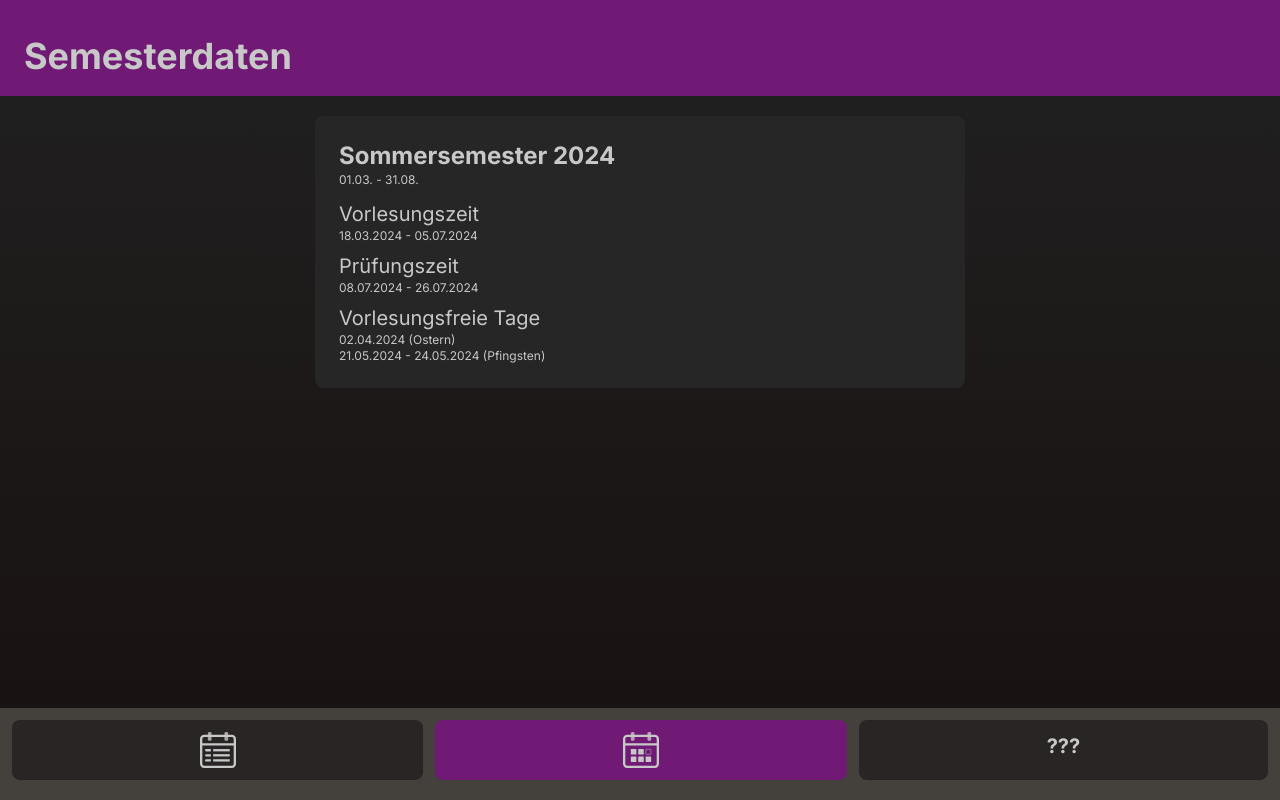
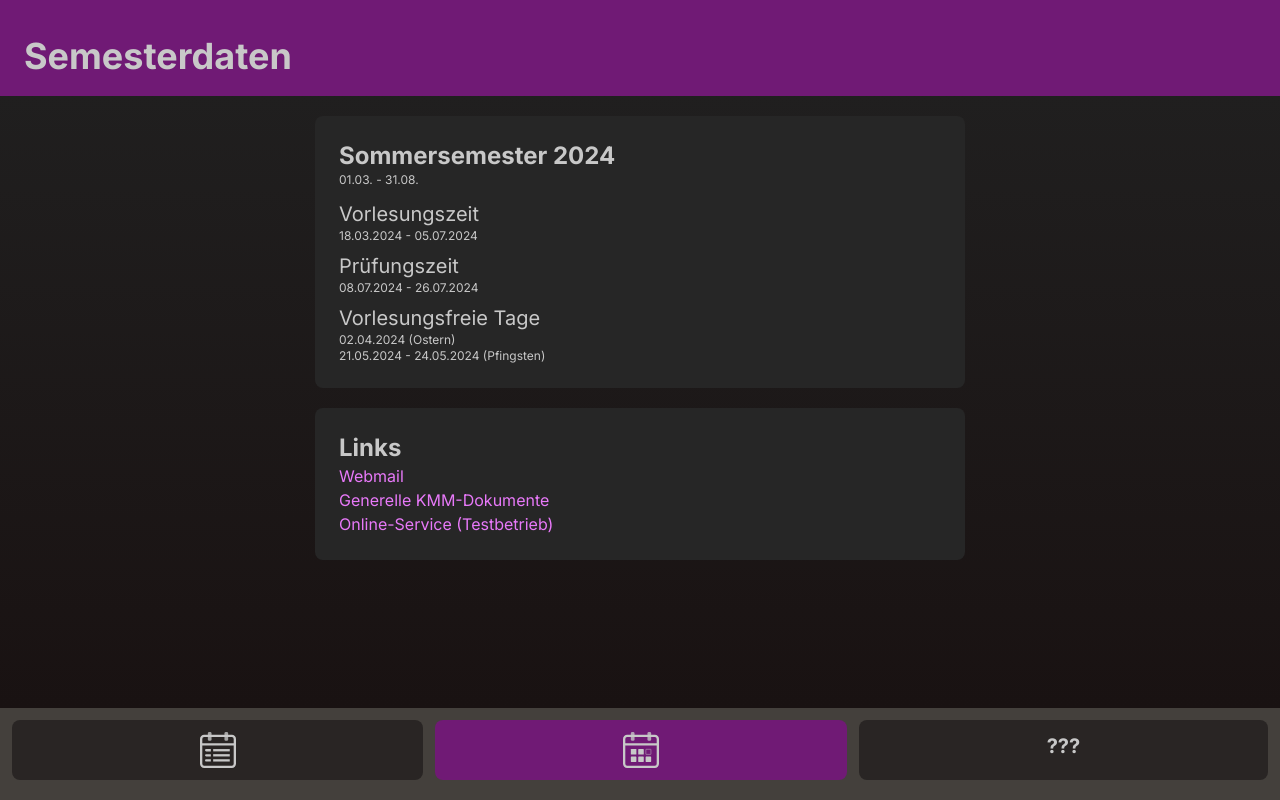
Before and after one commit to jmjules/KMM-Helper, a Next.js app: page /semesterdaten in a window 1280 px wide. Built offline with nearby package versions, Linux system fonts and the light colour scheme.

Commit message:
added useful links

```diff
--- a/src/app/semesterdaten/data.json
+++ b/src/app/semesterdaten/data.json
@@ -7,11 +7,11 @@
     "startOfClasses": "18.03.2024",
     "endOfClasses": "05.07.2024",
     "vacationDays": [
-                        {"date": "02.04.2024", "reason": "Ostern"},
-                        {"date": "21.05.2024", "reason": "Pfingsten"},
-                        {"date": "22.05.2024", "reason": "Pfingsten"},
-                        {"date": "23.05.2024", "reason": "Pfingsten"},
-                        {"date": "24.05.2024", "reason": "Pfingsten"}
+                      {"date": "02.04.2024", "reason": "Ostern"},
+                      {"date": "21.05.2024", "reason": "Pfingsten"},
+                      {"date": "22.05.2024", "reason": "Pfingsten"},
+                      {"date": "23.05.2024", "reason": "Pfingsten"},
+                      {"date": "24.05.2024", "reason": "Pfingsten"}
                     ],
     "startOfExams": "08.07.2024",
     "endOfExams": "26.07.2024",
@@ -22,5 +22,10 @@
     "letzterTagNoteneingabe": "04.08.2024"
 
   },
-  "prüfungen": []
+  "prüfungen": [],
+  "links": [
+            {"linkText": "Webmail", "linkUrl": "https://owa.h-ka.de/"},
+            {"linkText": "Generelle KMM-Dokumente", "linkUrl": "https://technischeredaktion.com/kmm-downloads/kmm-bachelor-downloads/"},
+            {"linkText": "Online-Service (Testbetrieb)", "linkUrl": "https://qis.hs-karlsruhe.de/"}
+  ]
 }
--- a/src/app/semesterdaten/page.tsx
+++ b/src/app/semesterdaten/page.tsx
@@ -28,6 +28,23 @@ export default async function SemesterData () {
           <p className="text-xs"> {semester.vacationDays[0].date} ({semester.vacationDays[0].reason}) </p>
           <p className="text-xs"> {semester.vacationDays[1].date} - {semester.vacationDays[4].date} ({semester.vacationDays[1].reason}) </p>
         </div>
+
+        <div className="m-5 p-6 rounded-lg bg-neutral-800">
+          <h2 className="text-2xl font-bold">Links</h2>
+          {
+            data.links.map((link, linkIndex)=>(
+              <p key={linkIndex}>
+                <a
+                  href={link.linkUrl}
+                  target="_blank"
+						      className="text-fuchsia-400"
+                >
+                  {link.linkText}
+                </a>
+              </p>
+            ))
+          }
+        </div>
       </div>
 
 
--- a/src/app/stundenplan/data.json
+++ b/src/app/stundenplan/data.json
@@ -82,7 +82,7 @@
 					"room": "AM 301",
 					"start": "09:50",
 					"end": "13:00",
-					"body": "Nur an: <br> 16.05., 6.6., 20.6., 4.7.",
+					"body": "Nur an: <br> 16.05., 6.6., 20.6., 4.7. <br> Am 16. schon ab 8",
 					"links": [
 						{
 							"linkUrl": "https://karlifi.org/",
```
